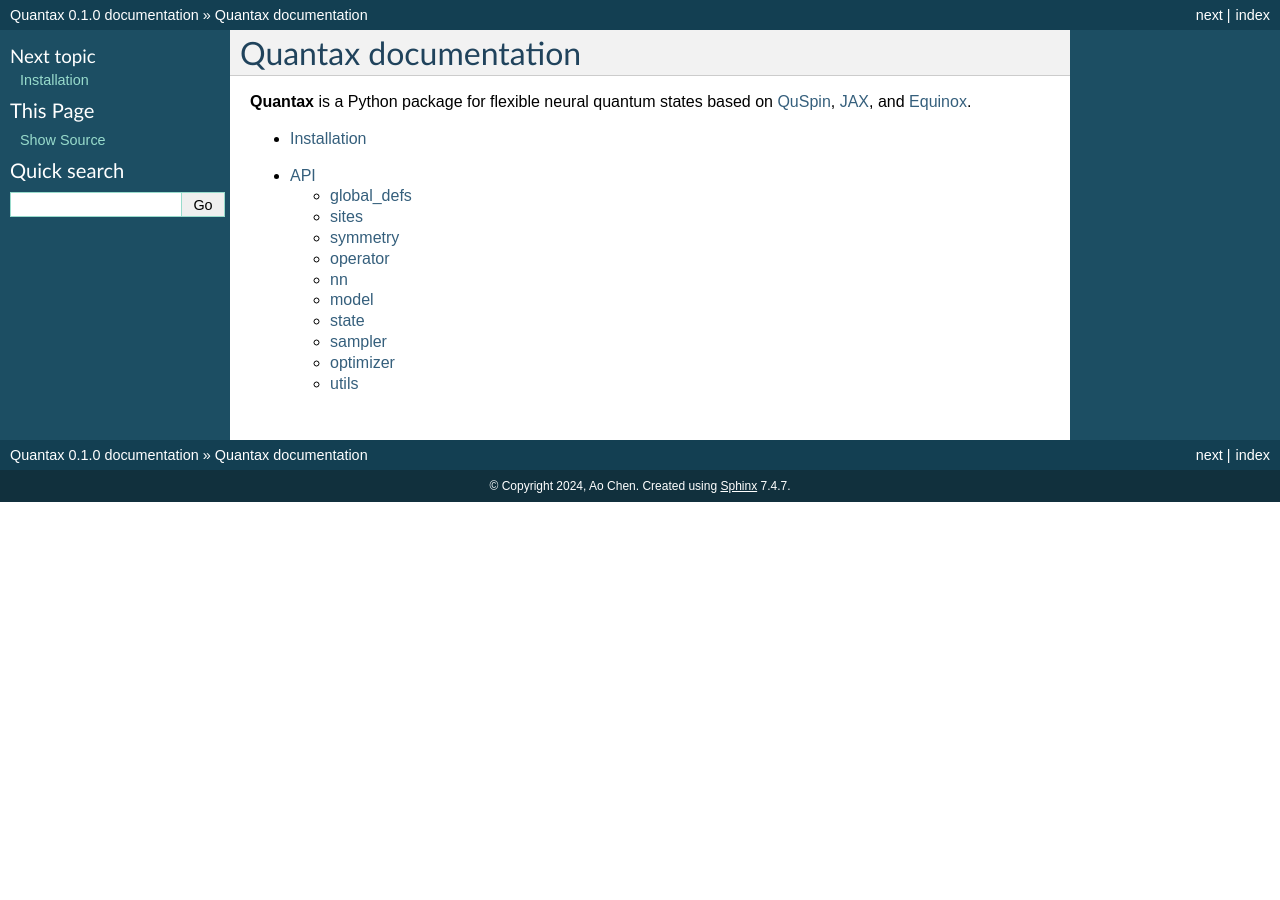
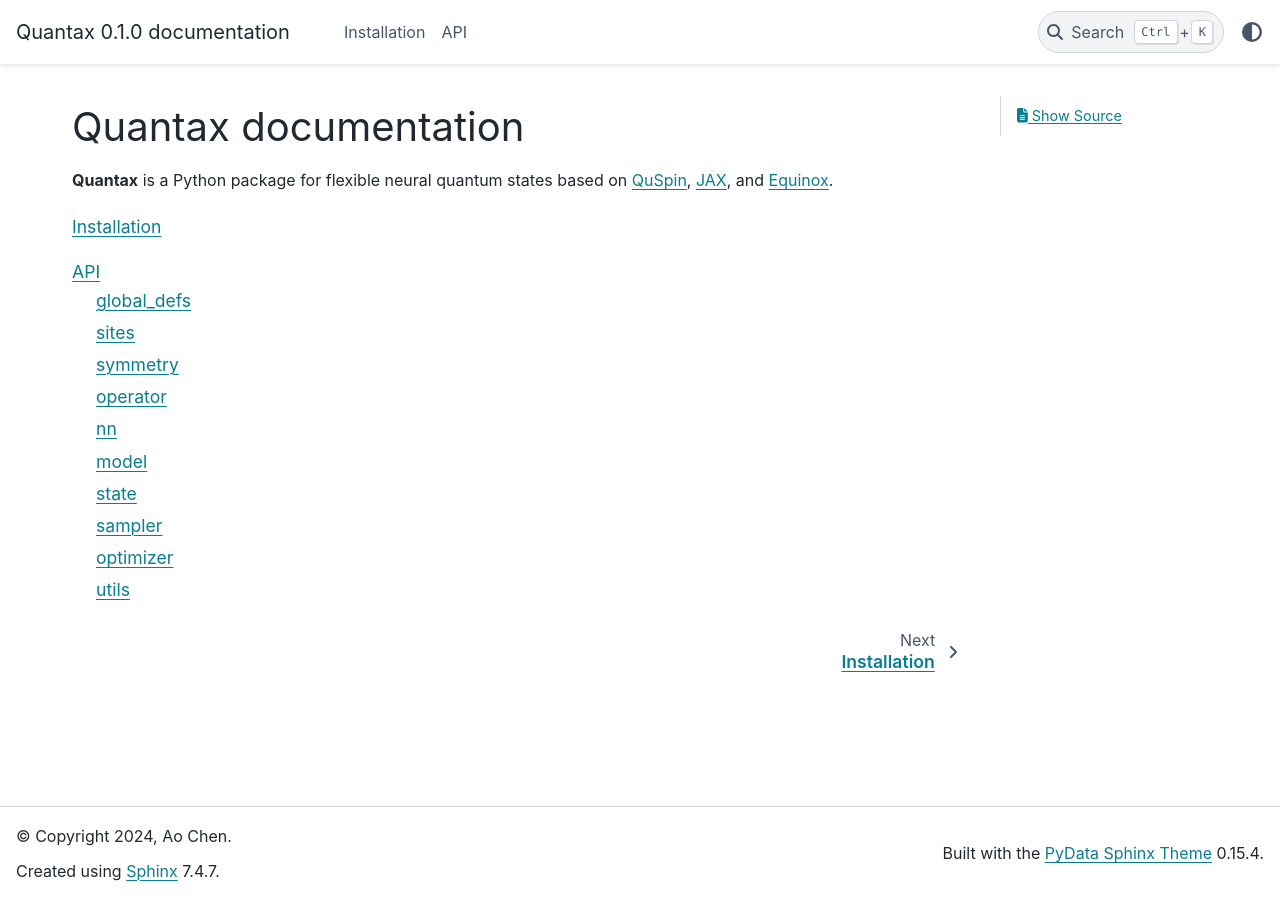
Before and after one commit to ChenAo-Phys/quantax, a Sphinx documentation site: the page built from docs/source/index.rst, in a window 1280 px wide. Built offline with Sphinx 7.4.7 and the PyData theme 0.15.4, drawn with Linux system fonts in a browser that asks for light colours.

Commit message:
update docs

```diff
--- a/docs/source/conf.py
+++ b/docs/source/conf.py
@@ -33,8 +33,7 @@ default_role = "py:obj"
 # -- Options for HTML output -------------------------------------------------
 # https://www.sphinx-doc.org/en/master/usage/configuration.html#options-for-html-output
 
-#html_theme = "pydata_sphinx_theme"
-html_theme = "classic"
-#html_static_path = ["../../_static"]
+html_theme = "pydata_sphinx_theme"
+#html_static_path = ["_static"]
 html_use_relative_urls = True
 html_baseurl = 'https://chenao-phys.github.io/quantax/'
```
